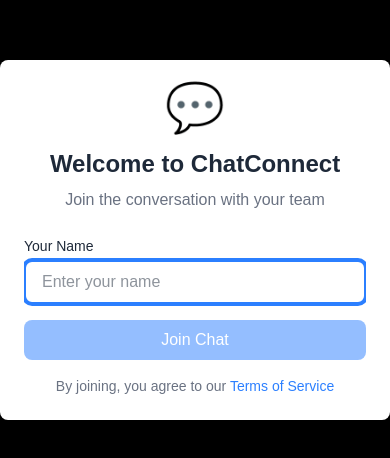
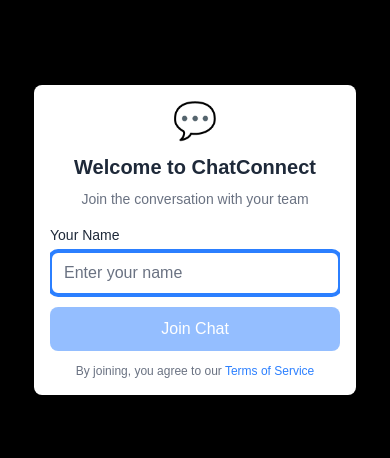
Before and after one commit to VikasRavidas/ChatConnect, a Next.js app: page / in a window 390 px wide. Shown: the part 182-640 px from the top of the page. Built offline with nearby package versions, Linux system fonts and the light colour scheme; grey boxes are pictures that could not be loaded.

Commit message:
feat: improve responsive design and add eslint config

```diff
--- a/src/components/ChatApp.tsx
+++ b/src/components/ChatApp.tsx
@@ -21,162 +21,24 @@ const poppins = Poppins({
 
 // Wrap the entire component with memo to prevent unnecessary re-renders
 const ChatApp = memo(() => {
-  // Create useId for stable IDs across renders
-  const stableIdRef = useRef<number>(0);
+  // Add a state to track if component is mounted (client-side only)
+  const [messageId, setMessageId] = useState("");
   const [isLoading, setIsLoading] = useState(false);
+
+  useEffect(() => {
+    setMessageId(`msg-${Date.now()}-${Math.floor(Math.random() * 1000)}`);
+  }, []);
   const [isMounted, setIsMounted] = useState(false);
-
-  // Generate stable IDs without using Date.now() or Math.random()
-  const generateStableId = useCallback((prefix: string) => {
-    stableIdRef.current += 1;
-    return `${prefix}-${stableIdRef.current}`;
-  }, []);
-
-  // Use useEffect to handle client-side initialization
+  // Add state for auto-scroll button
+  const [showScrollToBottom, setShowScrollToBottom] = useState(false);
+  // Use useEffect to set mounted state after initial render (client-side only)
   useEffect(() => {
     setIsMounted(true);
-    setIsLoading(false);
   }, []);
 
-  // Mock data initialization with stable IDs
-  const mockUsers: User[] = useMemo(
-    () => [
-      {
-        id: "user1",
-        name: "Alex Johnson",
-        avatar: "https://randomuser.me/api/portraits/men/32.jpg",
-        status: "online",
-        isTyping: false,
-      },
-      {
-        id: "user2",
-        name: "Samantha Lee",
-        avatar: "https://randomuser.me/api/portraits/women/44.jpg",
-        status: "online",
-        isTyping: false,
-      },
-      {
-        id: "user3",
-        name: "Michael Chen",
-        avatar: "https://randomuser.me/api/portraits/men/59.jpg",
-        status: "brb",
-        isTyping: false,
-      },
-      {
-        id: "user4",
-        name: "Jessica Taylor",
-        avatar: "https://randomuser.me/api/portraits/women/16.jpg",
-        status: "busy",
-        isTyping: false,
-      },
-      {
-        id: "user5",
-        name: "David Wilson",
-        avatar: "https://randomuser.me/api/portraits/men/7.jpg",
-        status: "offline",
-        lastSeen: new Date(Date.now() - 3600000),
-        isTyping: false,
-      },
-    ],
-    []
-  );
-
-  const mockMessages: Message[] = useMemo(
-    () =>
-      [
-        {
-          id: "msg1",
-          senderId: "user1",
-          text: "Hey everyone! How's it going?",
-          timestamp: new Date(2025, 4, 5, 10, 0), // Use fixed date for SSR
-          reactions: { user2: "👍", user4: "❤️" },
-          status: "sent",
-        },
-        {
-          id: "msg2",
-          senderId: "user2",
-          text: "Pretty good! Working on that new project. What about you?",
-          timestamp: new Date(2025, 4, 5, 10, 5),
-          reactions: {},
-          status: "sent",
-        },
-        {
-          id: "msg3",
-          senderId: "user3",
-          text: "I'm just taking a quick break. brb in 10 minutes!",
-          timestamp: new Date(2025, 4, 5, 10, 10),
-          reactions: { user1: "👍" },
-          status: "sent",
-        },
-        {
-          id: "msg4",
-          senderId: "user1",
-          text: "No worries, take your time!",
-          timestamp: new Date(2025, 4, 5, 10, 15),
-          reactions: {},
-          status: "sent",
-        },
-        {
-          id: "msg5",
-          senderId: "user4",
-          text: "Hey can someone help me with the new API documentation?",
-          timestamp: new Date(2025, 4, 5, 10, 20),
-          reactions: {},
-          status: "sent",
-        },
-        {
-          id: "msg6",
-          senderId: "user2",
-          text: "I can help! Give me a sec to find my notes.",
-          timestamp: new Date(2025, 4, 5, 10, 25),
-          reactions: { user4: "🙏" },
-          status: "sent",
-        },
-        {
-          id: "msg7",
-          senderId: "user1",
-          text: "Has anyone seen the latest deployment? Looks like there might be an issue with the authentication module.",
-          timestamp: new Date(2025, 4, 5, 10, 30),
-          reactions: { user2: "😮" },
-          status: "sent",
-        },
-        {
-          id: "msg8",
-          senderId: "user4",
-          text: "I'm checking it now. Will update everyone in a few minutes when I know more.",
-          timestamp: new Date(2025, 4, 5, 10, 35),
-          reactions: { user1: "👍", user2: "👍" },
-          status: "sent",
-        },
-      ] as Message[],
-    []
-  );
-
-  // Initialize state only after mount
   useEffect(() => {
-    if (isMounted) {
-      setUsers(mockUsers);
-      setMessages(mockMessages);
-    }
-  }, [isMounted, mockUsers, mockMessages]);
-
-  // Update initial message timestamps on client
-  useEffect(() => {
-    if (isMounted) {
-      setMessages((prevMessages) =>
-        prevMessages.map((msg, index) => ({
-          ...msg,
-          timestamp: new Date(
-            Date.now() - (prevMessages.length - index) * 300000
-          ),
-        }))
-      );
-    }
-  }, [isMounted]);
-
-  // Add state for auto-scroll button
-  const [showScrollToBottom, setShowScrollToBottom] = useState(false);
-
+    setIsLoading(true);
+  }, []);
   // TypeScript Interfaces
   interface User {
     id: string;
@@ -364,15 +226,15 @@ const ChatApp = memo(() => {
 
     return (
       <div
-        className="space-y-4"
+        className="space-y-3 sm:space-y-4 w-full"
         style={{
           contain: "content",
           willChange: "transform",
           transform: "translateZ(0)",
         }}
       >
-        <div>
-          <label className="block text-sm font-medium mb-1">Your Name</label>
+        <div className="w-full">
+          <label className="block text-sm font-medium mb-1.5">Your Name</label>
           <input
             ref={inputRef}
             type="text"
@@ -380,24 +242,30 @@ const ChatApp = memo(() => {
             onChange={(e) => setLocalLoginName(e.target.value)}
             onKeyDown={handleKeyDown}
             placeholder="Enter your name"
-            className={`w-full px-4 py-2 rounded-lg border-2 focus:outline-none focus:ring-2 focus:ring-blue-500 ${
+            className={`w-full px-3 sm:px-4 py-2 text-base rounded-lg border-2 focus:outline-none focus:ring-2 focus:ring-blue-500 transition-all duration-200 ${
               isDarkMode
-                ? "bg-gray-700 border-gray-500 focus:border-gray-400 text-white"
-                : "bg-white border-gray-300 focus:border-blue-500 text-gray-800"
-            }`}
-            style={{ willChange: "contents", transition: "all 0.2s ease-out" }}
+                ? "bg-gray-700 border-gray-600 focus:border-gray-500 text-white placeholder-gray-400"
+                : "bg-white border-gray-300 focus:border-blue-500 text-gray-800 placeholder-gray-500"
+            }`}
+            style={{
+              willChange: "contents",
+              minHeight: "42px",
+              fontSize: "16px",
+            }}
             autoFocus
+            autoComplete="name"
           />
         </div>
 
         <motion.button
-          whileHover={{ scale: 1.03 }}
+          whileHover={{ scale: 1.02 }}
           whileTap={{ scale: 0.98 }}
           onClick={handleLogin}
           disabled={!localLoginName.trim()}
-          className={`w-full py-2 rounded-lg bg-blue-500 text-white font-medium hover:bg-blue-600 focus:outline-none transition-colors ${
+          className={`w-full py-2.5 rounded-lg bg-blue-500 text-white font-medium hover:bg-blue-600 focus:outline-none transition-colors ${
             !localLoginName.trim() && "opacity-50 cursor-not-allowed"
           }`}
+          style={{ minHeight: "42px" }}
         >
           Join Chat
         </motion.button>
@@ -532,6 +400,131 @@ const ChatApp = memo(() => {
   // Emojis for reactions
   const emojis = useMemo(() => ["👍", "❤️", "😂", "😮", "😢", "😡"], []);
 
+  // Mock data for users
+  const mockUsers: User[] = useMemo(
+    () => [
+      {
+        id: "user1",
+        name: "Alex Johnson",
+        avatar: "https://randomuser.me/api/portraits/men/32.jpg",
+        status: "online",
+        isTyping: false,
+      },
+      {
+        id: "user2",
+        name: "Samantha Lee",
+        avatar: "https://randomuser.me/api/portraits/women/44.jpg",
+        status: "online",
+        isTyping: false,
+      },
+      {
+        id: "user3",
+        name: "Michael Chen",
+        avatar: "https://randomuser.me/api/portraits/men/59.jpg",
+        status: "brb",
+        isTyping: false,
+      },
+      {
+        id: "user4",
+        name: "Jessica Taylor",
+        avatar: "https://randomuser.me/api/portraits/women/16.jpg",
+        status: "busy",
+        isTyping: false,
+      },
+      {
+        id: "user5",
+        name: "David Wilson",
+        avatar: "https://randomuser.me/api/portraits/men/7.jpg",
+        status: "offline",
+        lastSeen: new Date(Date.now() - 3600000),
+        isTyping: false,
+      },
+    ],
+    []
+  );
+
+  // Mock chat messages
+  const mockMessages: Message[] = useMemo(
+    () =>
+      [
+        {
+          id: "msg1",
+          senderId: "user1",
+          text: "Hey everyone! How's it going?",
+          timestamp: new Date(Date.now() - 3600000 * 3),
+          reactions: { user2: "👍", user4: "❤️" },
+          status: "sent",
+        },
+        {
+          id: "msg2",
+          senderId: "user2",
+          text: "Pretty good! Working on that new project. What about you?",
+          timestamp: new Date(Date.now() - 3600000 * 2.5),
+          reactions: {},
+          status: "sent",
+        },
+        {
+          id: "msg3",
+          senderId: "user3",
+          text: "I'm just taking a quick break. brb in 10 minutes!",
+          timestamp: new Date(Date.now() - 3600000 * 2),
+          reactions: { user1: "👍" },
+          status: "sent",
+        },
+        {
+          id: "msg4",
+          senderId: "user1",
+          text: "No worries, take your time!",
+          timestamp: new Date(Date.now() - 3600000 * 1.8),
+          reactions: {},
+          status: "sent",
+        },
+        {
+          id: "msg5",
+          senderId: "user4",
+          text: "Hey can someone help me with the new API documentation?",
+          timestamp: new Date(Date.now() - 3600000 * 1.5),
+          reactions: {},
+          status: "sent",
+        },
+        {
+          id: "msg6",
+          senderId: "user2",
+          text: "I can help! Give me a sec to find my notes.",
+          timestamp: new Date(Date.now() - 3600000 * 1.2),
+          reactions: { user4: "🙏" },
+          status: "sent",
+        },
+        {
+          id: "msg7",
+          senderId: "user1",
+          text: "Has anyone seen the latest deployment? Looks like there might be an issue with the authentication module.",
+          timestamp: new Date(Date.now() - 3600000 * 1),
+          reactions: { user2: "😮" },
+          status: "sent",
+        },
+        {
+          id: "msg8",
+          senderId: "user4",
+          text: "I'm checking it now. Will update everyone in a few minutes when I know more.",
+          timestamp: new Date(Date.now() - 3600000 * 0.5),
+          reactions: { user1: "👍", user2: "👍" },
+          status: "sent",
+        },
+      ] as Message[],
+    []
+  );
+
+  // Initialize with mock data - client-side only
+  useEffect(() => {
+    if (isMounted) {
+      setUsers(mockUsers);
+      setMessages(mockMessages);
+
+      // No longer force scrolling here since ChatWindow handles it
+    }
+  }, [isMounted, mockMessages, mockUsers]);
+
   // Explicitly scroll to bottom (used after sending messages)
   const scrollToBottom = useCallback(() => {
     requestAnimationFrame(() => {
@@ -591,9 +584,8 @@ const ChatApp = memo(() => {
     (name: string) => {
       if (!isMounted) return; // Skip if not mounted yet (SSR)
 
-      const userId = generateStableId(
-        `user-${name.toLowerCase().replace(/\s+/g, "-")}`
-      );
+      // Use a more stable ID generation
+      const userId = `user-${name.toLowerCase().replace(/\s+/g, "-")}-${Date.now()}`;
       const avatarIndex = name.length % 60; // Deterministic avatar based on name length
 
       const newUser: User = {
@@ -608,7 +600,7 @@ const ChatApp = memo(() => {
       setShowLoginModal(false);
       chatInputRef.current?.focus();
     },
-    [isMounted, generateStableId]
+    [isMounted]
   );
 
   // Update typing status
@@ -765,7 +757,7 @@ const ChatApp = memo(() => {
       const responseText = responses[responseIndex];
 
       const newMessage: Message = {
-        id: generateStableId("msg-response"),
+        id: `msg-response-${Date.now()}`,
         senderId: respondingUser.id,
         text: responseText,
         timestamp: new Date(),
@@ -798,7 +790,6 @@ const ChatApp = memo(() => {
     updateUserTypingStatus,
     users,
     handleEmojiReaction,
-    generateStableId,
   ]);
 
   // Update the sendMessage function to work with the new component
@@ -808,7 +799,7 @@ const ChatApp = memo(() => {
         return;
       }
 
-      const messageId = generateStableId("msg");
+      const messageId = `msg-${Date.now()}-${Math.floor(Math.random() * 1000)}`;
       const newMessage: Message = {
         id: messageId,
         senderId: currentUser.id,
@@ -841,7 +832,6 @@ const ChatApp = memo(() => {
       simulateResponse,
       typingTimeout,
       updateUserTypingStatus,
-      generateStableId,
     ]
   );
 
@@ -1386,7 +1376,7 @@ const ChatApp = memo(() => {
           </div>
 
           <div
-            className={`flex flex-col ${isCurrentUser ? "items-end" : "items-start"} max-w-[70%`}
+            className={`flex flex-col ${isCurrentUser ? "items-end" : "items-start"} max-w-[70%]`}
           >
             <motion.div
               className={`px-4 py-2 rounded-2xl ${
@@ -1716,33 +1706,35 @@ const ChatApp = memo(() => {
             initial={{ opacity: 0 }}
             animate={{ opacity: 1 }}
             exit={{ opacity: 0 }}
-            className="fixed inset-0 bg-black bg-opacity-50 flex items-center justify-center z-50"
+            className="fixed inset-0 bg-black bg-opacity-50 flex items-center justify-center z-50 p-4 sm:p-0"
           >
             <motion.div
               initial={{ scale: 0.8, opacity: 0 }}
               animate={{ scale: 1, opacity: 1 }}
               exit={{ scale: 0.8, opacity: 0 }}
-              className={`w-full max-w-md p-6 rounded-lg shadow-lg ${
+              className={`w-full max-w-[90%] sm:max-w-md p-4 sm:p-6 rounded-lg shadow-lg mx-auto ${
                 darkMode ? "bg-gray-800 text-white" : "bg-white text-gray-800"
               }`}
             >
-              <div className="text-center mb-6">
+              <div className="text-center mb-4 sm:mb-6">
                 <motion.div
                   animate={{ rotate: 360 }}
                   transition={{ duration: 1, repeat: 0 }}
-                  className="text-5xl mx-auto mb-4"
+                  className="text-4xl sm:text-5xl mx-auto mb-3 sm:mb-4"
                 >
                   💬
                 </motion.div>
-                <h2 className="text-2xl font-bold">Welcome to ChatConnect</h2>
-                <p className="text-gray-500 dark:text-gray-400 mt-2">
+                <h2 className="text-xl sm:text-2xl font-bold">
+                  Welcome to ChatConnect
+                </h2>
+                <p className="text-gray-500 dark:text-gray-400 mt-2 text-sm sm:text-base">
                   Join the conversation with your team
                 </p>
               </div>
 
               <LoginInput onLogin={handleLoginSubmit} isDarkMode={darkMode} />
 
-              <div className="mt-4 text-center text-sm text-gray-500 dark:text-gray-400">
+              <div className="mt-3 sm:mt-4 text-center text-xs sm:text-sm text-gray-500 dark:text-gray-400">
                 <p>
                   By joining, you agree to our{" "}
                   <span className="text-blue-500 cursor-pointer hover:underline">
```
Also changed, not shown: .eslintrc.json (added), vercel.json. Lines whose indentation alone changed are shown as unchanged.
